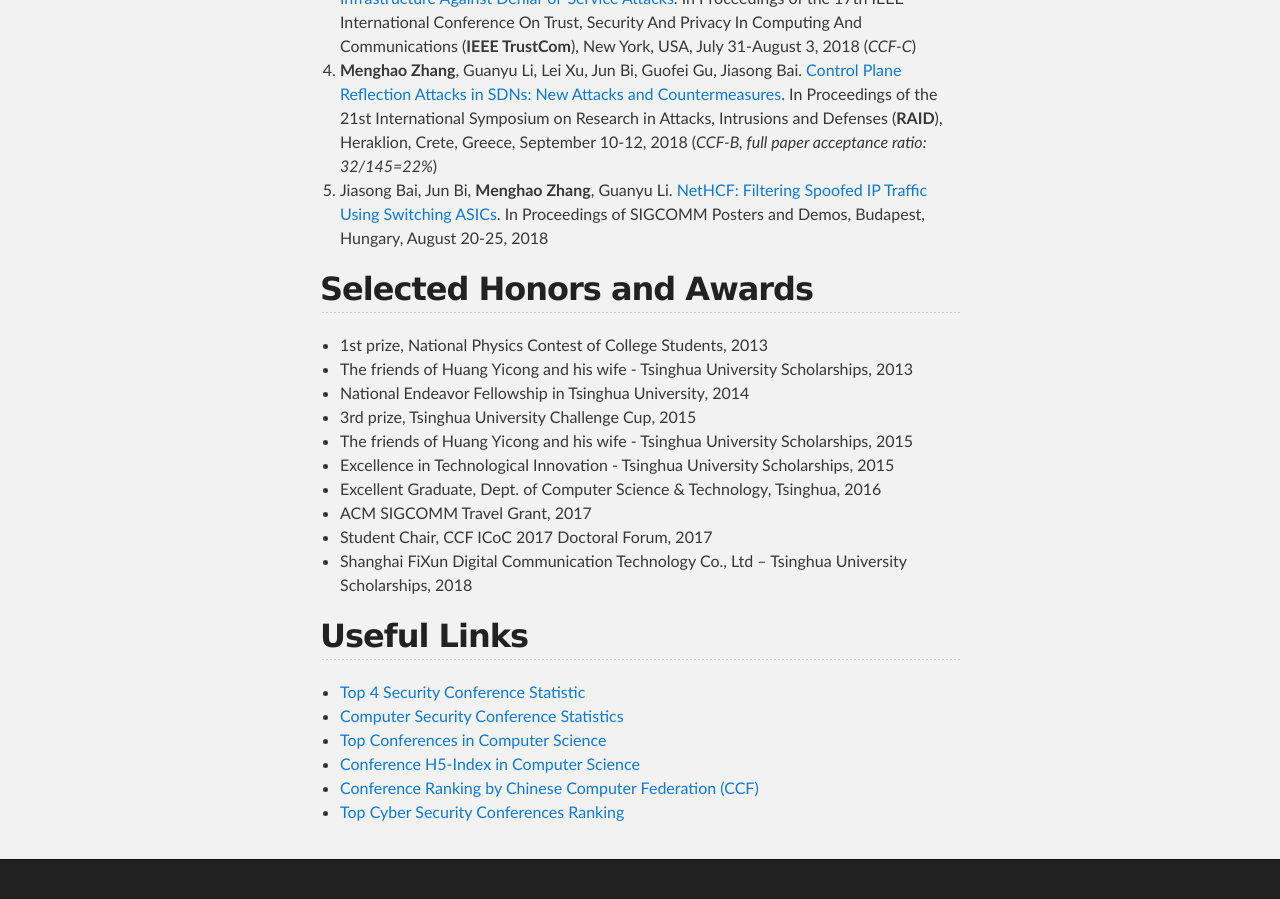
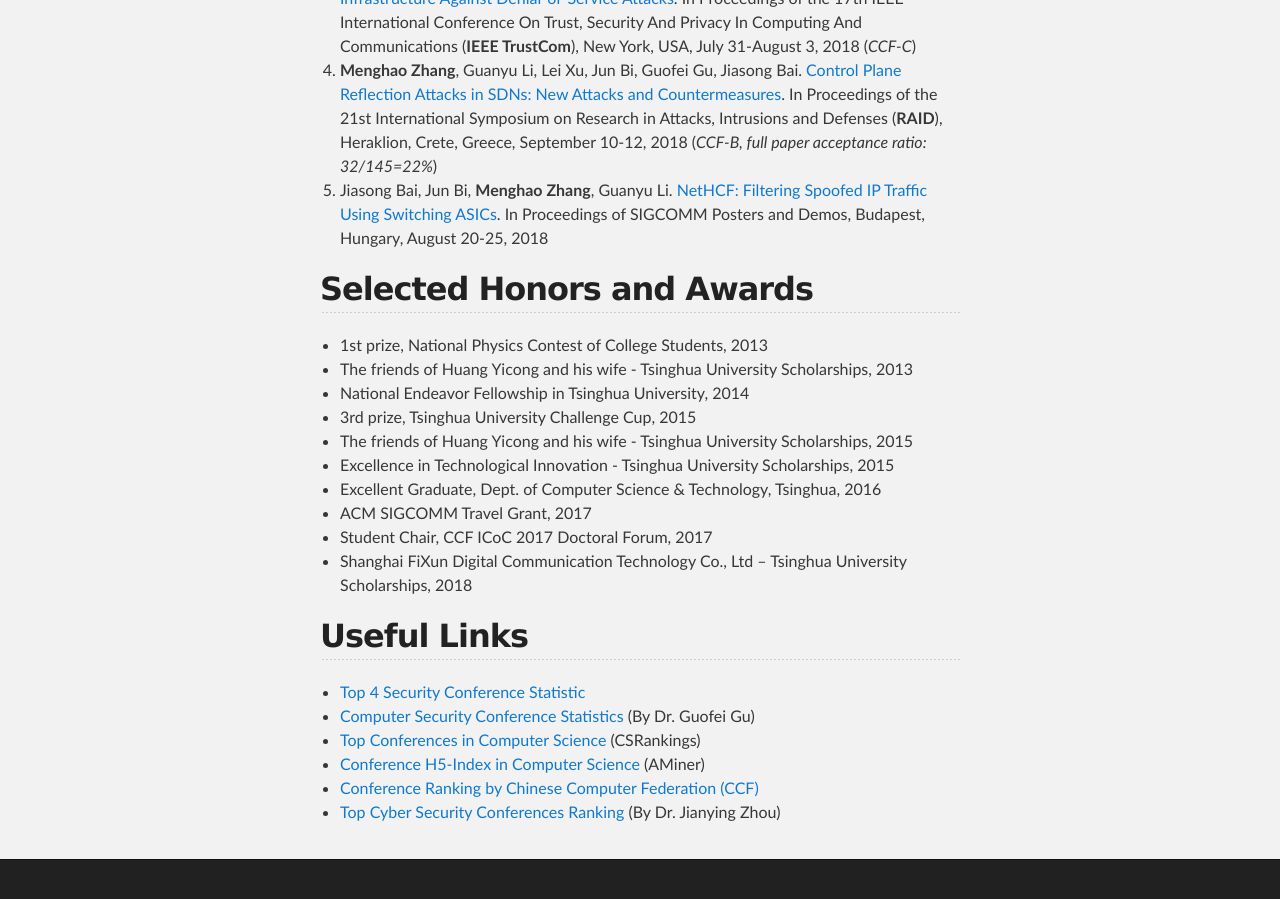
Before and after one commit to zhangmenghao/zhangmenghao.github.io, a Jekyll site: the page built from index.md, in a window 1280 px wide and 900 px high, scrolled down 893 px. Built offline with Jekyll 4.4.1, drawn with Linux system fonts in a browser that asks for light colours.

Commit message:
Update useful links

```diff
--- a/index.md
+++ b/index.md
@@ -49,8 +49,8 @@ In Proceedings of SIGCOMM Posters and Demos, Budapest, Hungary, August 20-25, 20
 ## Useful Links
 
 * [Top 4 Security Conference Statistic](http://s3.eurecom.fr/~balzarot/notes/top4/index.html)
-* [Computer Security Conference Statistics](http://faculty.cs.tamu.edu/guofei/sec_conf_stat.htm)
-* [Top Conferences in Computer Science](http://csrankings.org/#/index?all&world)
-* [Conference H5-Index in Computer Science](https://www.aminer.cn/ranks/conf)
+* [Computer Security Conference Statistics](http://faculty.cs.tamu.edu/guofei/sec_conf_stat.htm) (By Dr. Guofei Gu)
+* [Top Conferences in Computer Science](http://csrankings.org/#/index?all&world) (CSRankings)
+* [Conference H5-Index in Computer Science](https://www.aminer.cn/ranks/conf) (AMiner)
 * [Conference Ranking by Chinese Computer Federation (CCF)](https://www.ccf.org.cn/xspj/wlyxxaq/)
-* [Top Cyber Security Conferences Ranking](http://jianying.space/conference-ranking.html)
+* [Top Cyber Security Conferences Ranking](http://jianying.space/conference-ranking.html) (By Dr. Jianying Zhou)
```
